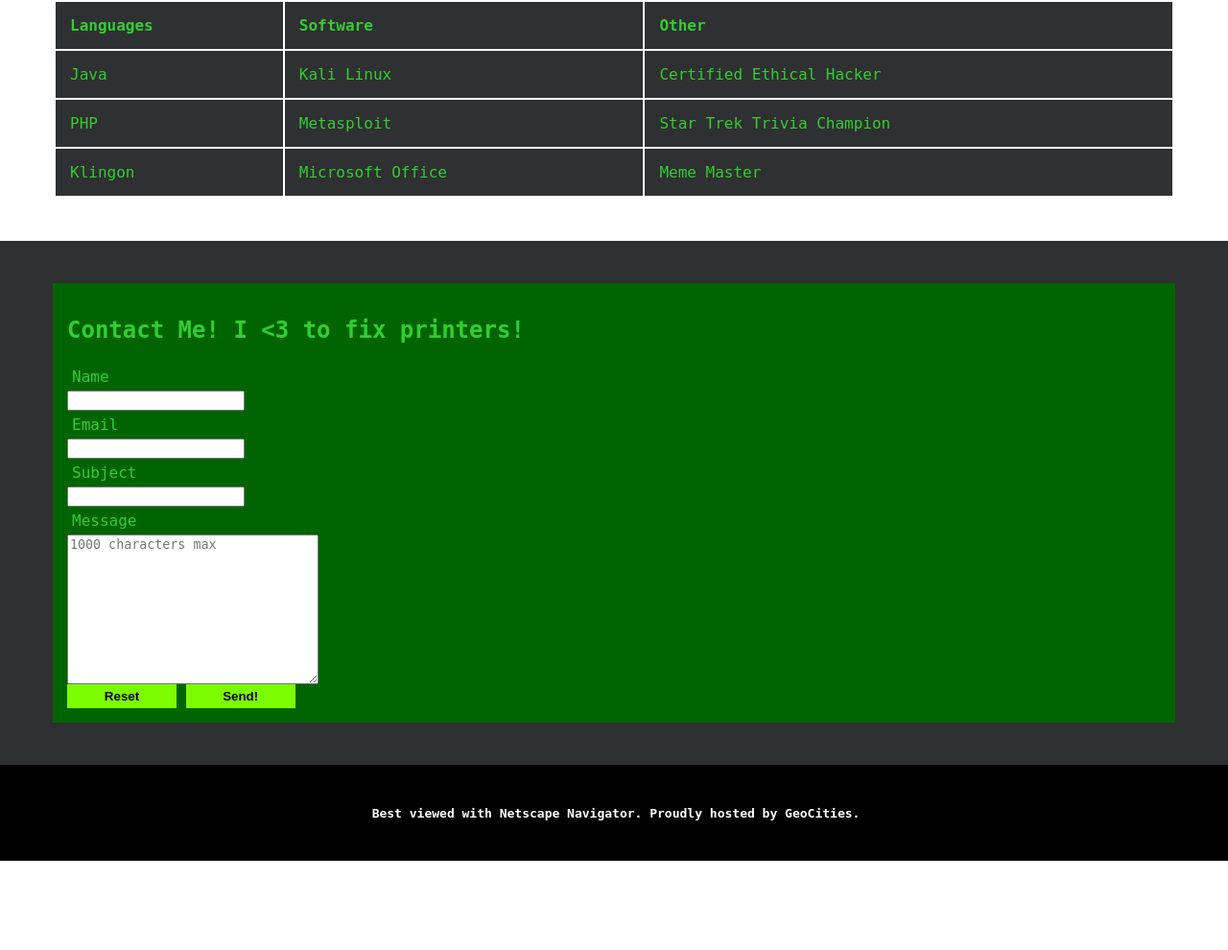
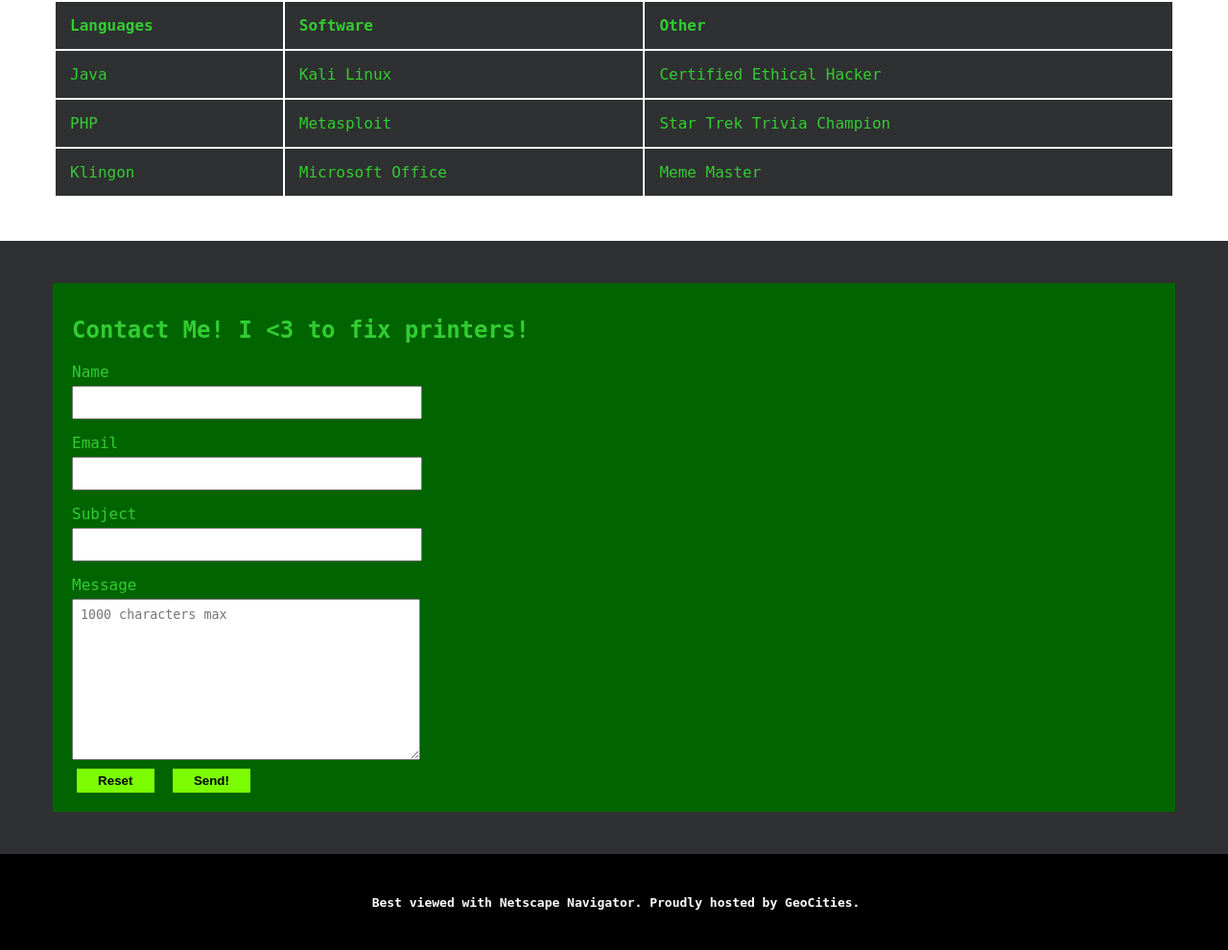
Before and after one commit to uss-hopper/css-challenge-floribellaponce, a PHP site: page / in a window 1280 px wide. Shown: the part 1100-2090 px from the top of the page at 96% size. Before the commit the page ends 1997 px from the top, so only its background shows below. Run offline with PHP 8.4, Linux system fonts and the light colour scheme.

Commit message:
updated family font type

```diff
--- a/css/style.css
+++ b/css/style.css
@@ -67,7 +67,7 @@ Global styles
  */
 
 body {
-	font-family: monospace, "Courier New";
+	font-family: monospace, "Roboto Thin";
 }
 
 section {
@@ -162,21 +162,23 @@ Contact form styles
 section:nth-child(5){
 	background-color: rgba(39, 40, 41, 0.96);
 }
+
 .form-wrapper {
 	background-color: darkgreen;
 	color: limegreen;
 	display: block;
-	padding: 15px;
+	padding: 15px 0 15px 20px;
 	text-align: left;
 }
 
 .form-wrapper label {
 	display: block;
-	padding: 5px;
+	margin: 15px 0 5px 0px;
 }
 
 .form-wrapper input, textarea {
-	display: block;
+	width: 30%;
+	padding: 8px;
 }
 
 .form-wrapper button {
@@ -184,18 +186,14 @@ section:nth-child(5){
 	background-color: lawngreen;
 	border: none;
 	padding: 5px;
-	width: 10%;
+	margin: 5px;
+	width: 7%;
 	font-weight: bold;
 }
 
-.form-wrapper h2 {
-	font-weight: bold;
-}
-
-.container.form-wrapper {
-	background-color: gray;
-}
-
+/**
+Footer styles
+ */
 footer {
 	background-color: black;
 	color: white;
```
